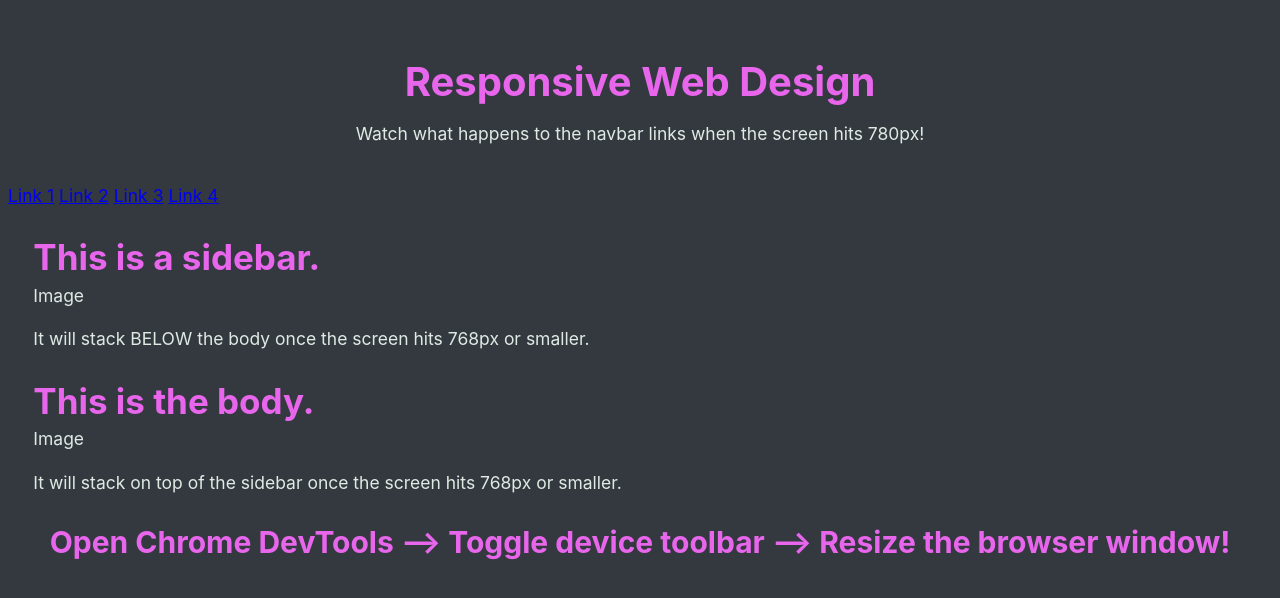
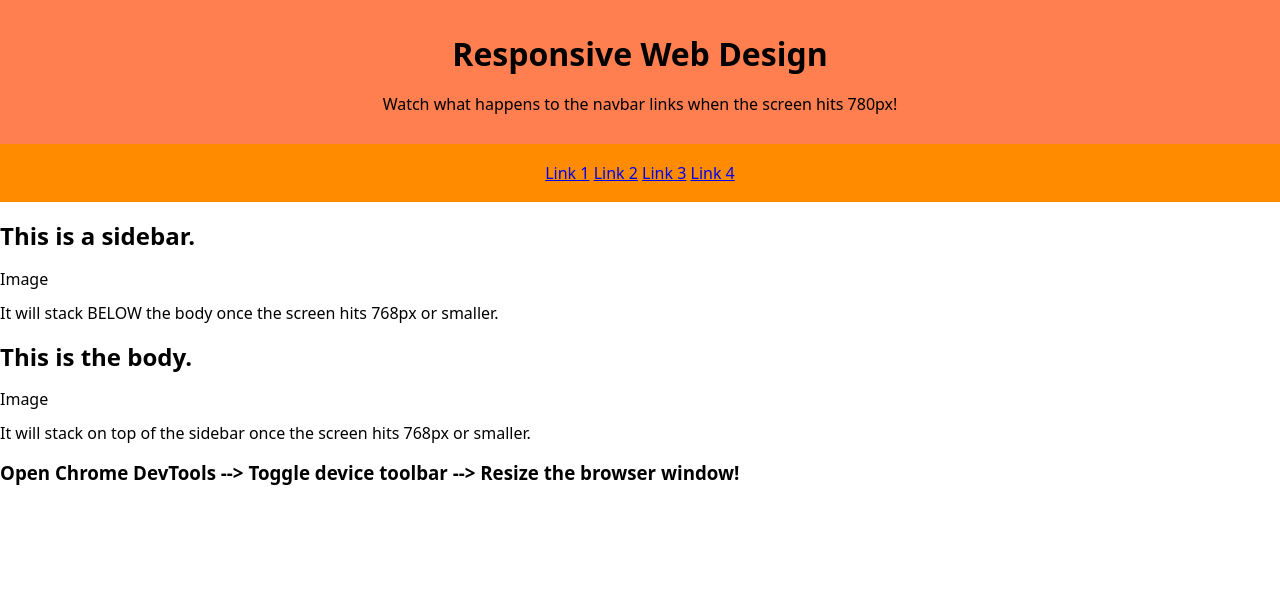
Before and after one commit to masonMO25/tativity-2-1, a website built with Vite: page 5.html in a window 1280 px wide. Built offline with nearby package versions, Linux system fonts and the light colour scheme.

Commit message:
start attempt

```diff
--- a/5.html
+++ b/5.html
@@ -4,7 +4,11 @@
     <title>Responsive Web Design</title>
     <meta charset="UTF-8" />
     <meta name="viewport" content="width=device-width, initial-scale=1" />
-    <link rel="stylesheet" type="text/css" href="./assets/css/style.css" />
+    <link
+      rel="stylesheet"
+      href="https://unpkg.com/modern-normalize@1.1.0/modern-normalize.css"
+    />
+    <link rel="stylesheet" href="assets/css/5.css" />
   </head>
   <body>
     <header>
@@ -23,7 +27,7 @@
       <aside>
         <h2>This is a sidebar.</h2>
         <div class="sample-img">Image</div>
-        <p>
+        <p class="header">
           It will stack BELOW the body once the screen hits 768px or smaller.
         </p>
       </aside>
--- a/assets/css/5.css
+++ b/assets/css/5.css
@@ -0,0 +1,16 @@
+header {
+  background-color: coral;
+  text-align: center;
+  padding: 15px;
+}
+
+nav {
+  background-color: darkorange;
+  text-align: center;
+  padding: 20px;
+}
+
+a {
+  flex-direction: column;
+  justify-content: space-around;
+}
```
